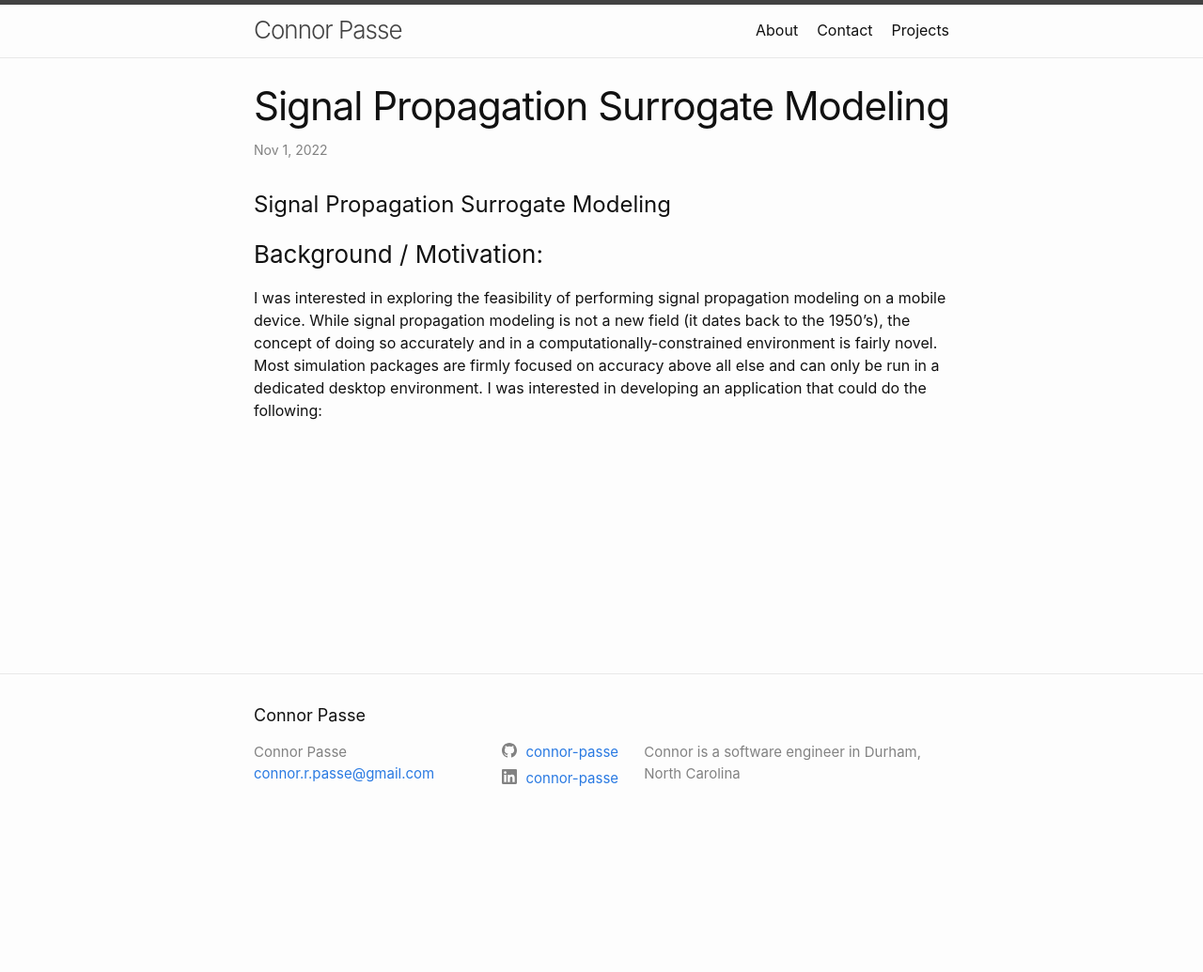
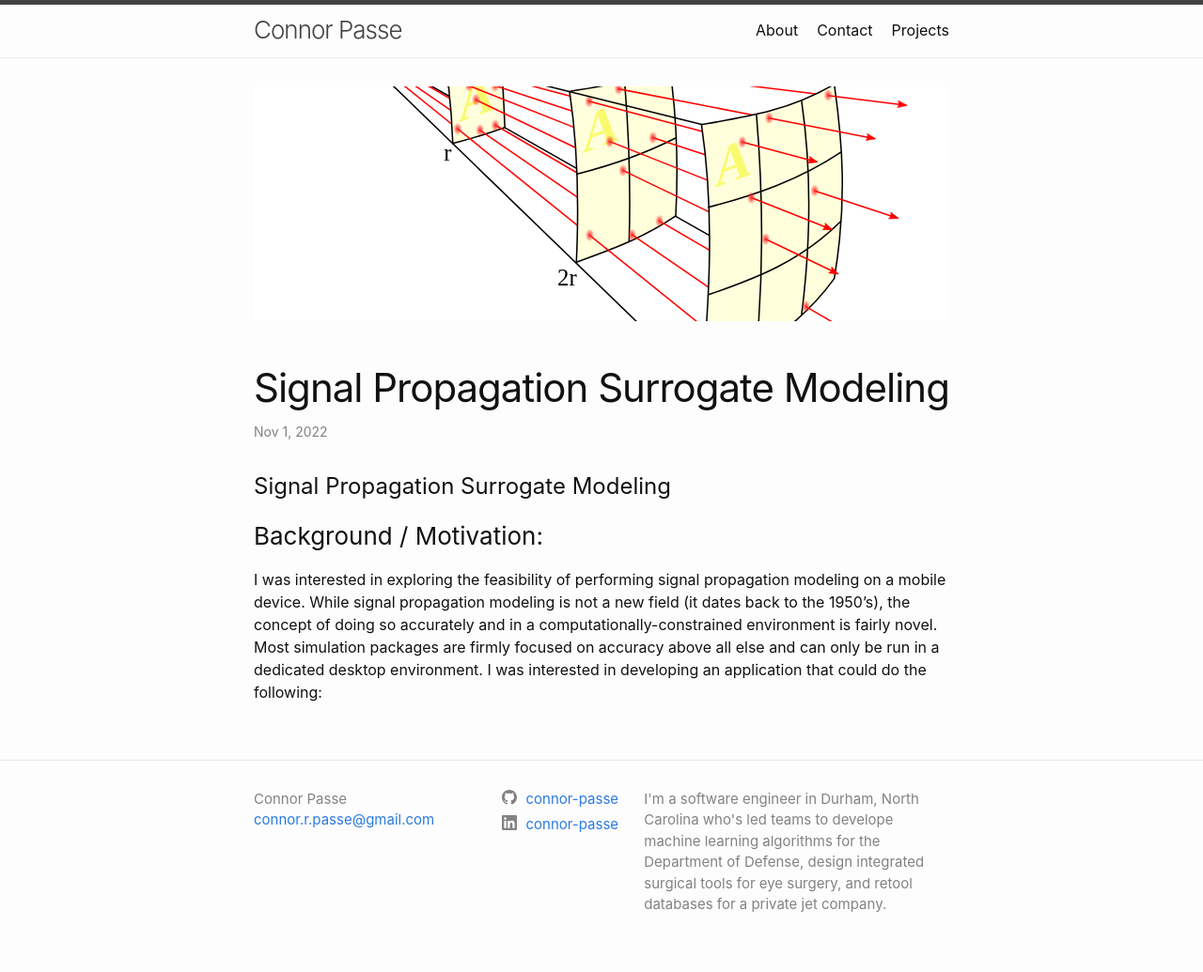
Before and after one commit to connor-passe/connor-passe.github.io, a Jekyll site: the page built from _posts/2022-11-01-Sig-Model.md, in a window 1280 px wide. Shown: the whole page at 94% size. Built offline with Jekyll 4.4.1, drawn with Linux system fonts in a browser that asks for light colours; before the commit the page ends 900 px from its top, so only the background shows below that.

Commit message:
Add featured image

```diff
--- a/_config.yml
+++ b/_config.yml
@@ -21,7 +21,9 @@
 title: Connor Passe
 email: connor.r.passe@gmail.com
 description: >- # this means to ignore newlines until "baseurl:"
-  Connor is a software engineer in Durham, North Carolina
+  I'm a software engineer in Durham, North Carolina
+  who's led teams to develope machine learning algorithms for the Department of Defense,
+  design integrated surgical tools for eye surgery, and retool databases for a private jet company.
 baseurl: "" # the subpath of your site, e.g. /blog
 url: "https://connorpasse.com" # the base hostname & protocol for your site, e.g. http://example.com
 github_username: connor-passe
--- a/_includes/footer.html
+++ b/_includes/footer.html
@@ -2,8 +2,6 @@
   <data class="u-url" href="{{ "/" | relative_url }}"></data>
 
   <div class="wrapper">
-
-    <h2 class="footer-heading">{{ site.title | escape }}</h2>
 
     <div class="footer-col-wrapper">
       <div class="footer-col footer-col-1">
--- a/_layouts/post.html
+++ b/_layouts/post.html
@@ -4,6 +4,13 @@ layout: default
 <article class="post h-entry" itemscope itemtype="http://schema.org/BlogPosting">
 
   <header class="post-header">
+
+    {% if page.featured_image %}
+    <div class="featured-image">
+      <img src="{{ '/assets/images/' | append: page.featured_image | relative_url }}" />
+    </div>
+    {% endif %}
+
     <h1 class="post-title p-name" itemprop="name headline">{{ page.title | escape }}</h1>
     <p class="post-meta">
       <time class="dt-published" datetime="{{ page.date | date_to_xmlschema }}" itemprop="datePublished">
@@ -11,8 +18,10 @@ layout: default
         {{ page.date | date: date_format }}
       </time>
       {%- if page.author -%}
-        • <span itemprop="author" itemscope itemtype="http://schema.org/Person"><span class="p-author h-card" itemprop="name">{{ page.author }}</span></span>
-      {%- endif -%}</p>
+      • <span itemprop="author" itemscope itemtype="http://schema.org/Person"><span class="p-author h-card"
+          itemprop="name">{{ page.author }}</span></span>
+      {%- endif -%}
+    </p>
   </header>
 
   <div class="post-content e-content" itemprop="articleBody">
@@ -20,7 +29,7 @@ layout: default
   </div>
 
   {%- if site.disqus.shortname -%}
-    {%- include disqus_comments.html -%}
+  {%- include disqus_comments.html -%}
   {%- endif -%}
 
   <a class="u-url" href="{{ page.url | relative_url }}" hidden></a>
--- a/_posts/2022-11-01-Sig-Model.md
+++ b/_posts/2022-11-01-Sig-Model.md
@@ -3,6 +3,7 @@ layout: post
 title: "Signal Propagation Surrogate Modeling"
 date: 2022-11-01
 categories: projects
+featured_image: FSPL.svg
 ---
 
 # Signal Propagation Surrogate Modeling
--- a/assets/main.scss
+++ b/assets/main.scss
@@ -3,3 +3,13 @@
 ---
 
 @import "minima";
+
+.featured-image {
+    margin-bottom: 50px;
+
+    img {
+      width: 100%;
+      max-height: 250px;
+      object-fit: cover;
+    }
+  }
```
Also changed, not shown: assets/images/FSPL.svg (added).
